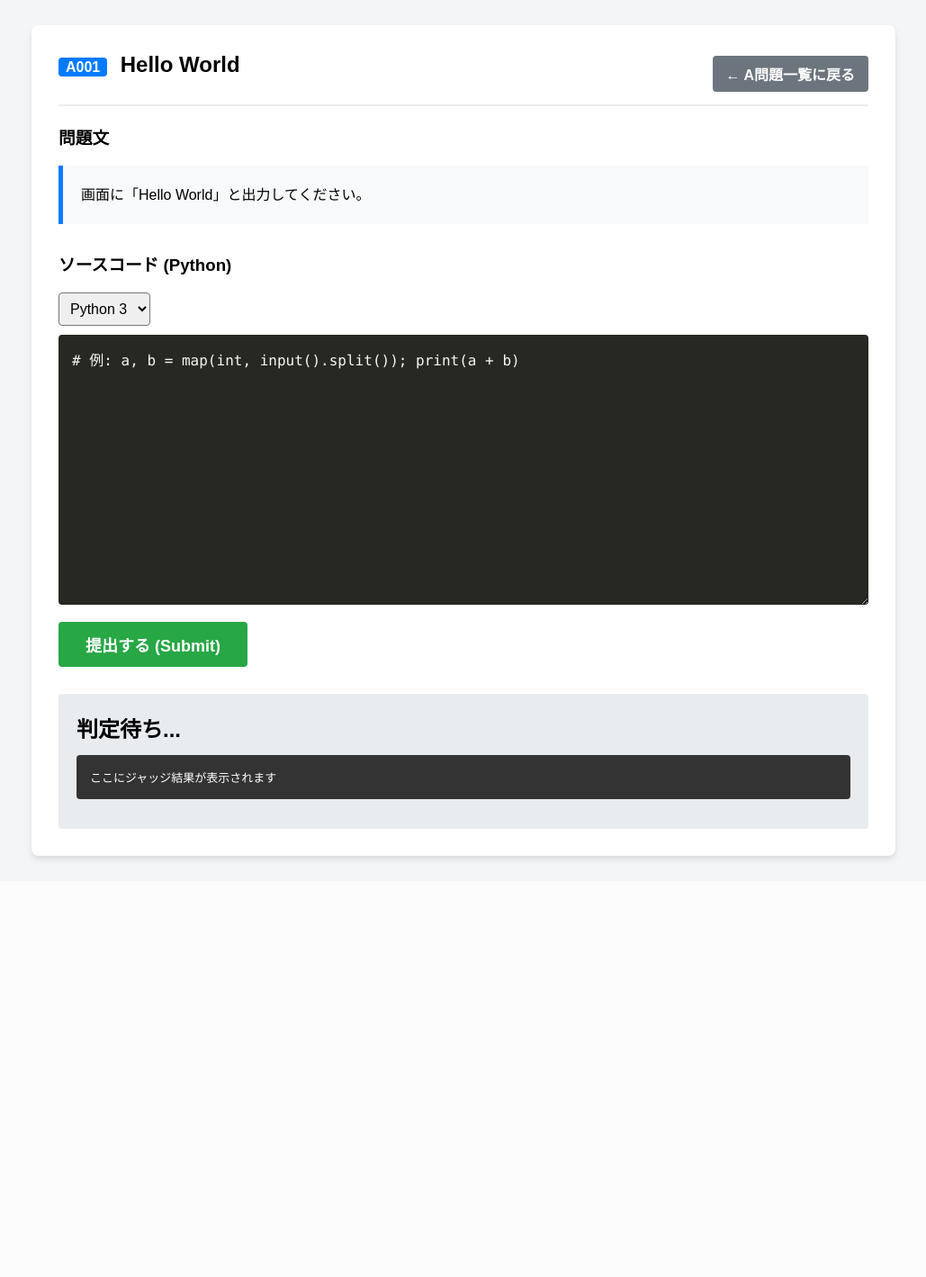
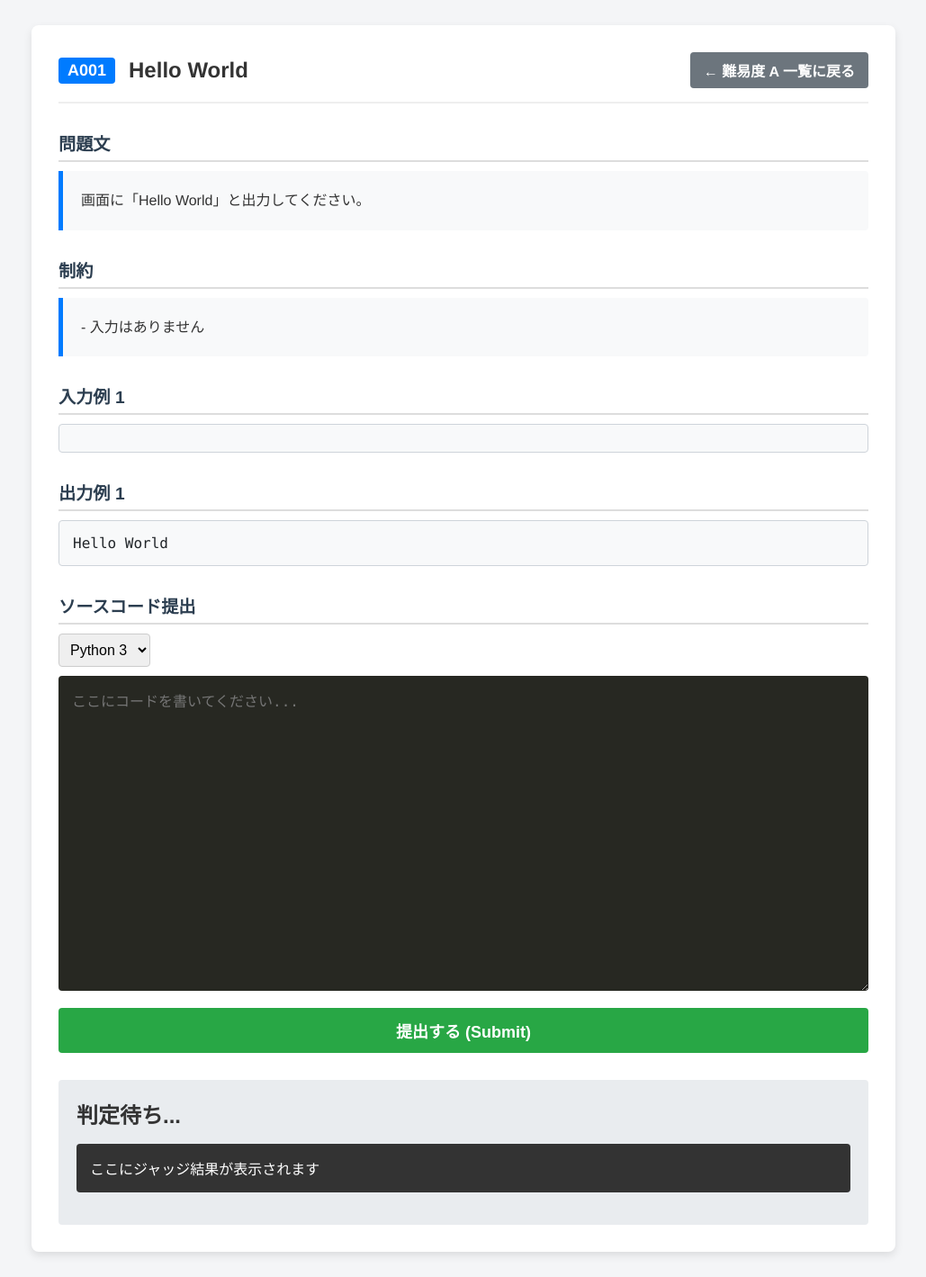
Before and after one commit to sin-45/program-judge-system, a Flask app: page /problem/A001 in a window 1280 px wide. Shown: the whole page at 90% size, without its empty margins (125-1154 px from the left). Before the commit the page ends 958 px from the top, so only its background shows below. Run offline with Flask 3, Linux system fonts and the light colour scheme; data comes from the database, SQL or seed files in the repository; data that the repository does not hold is empty.

Commit message:
入力例と入力制限の項目を追加

```diff
--- a/templates/problem.html
+++ b/templates/problem.html
@@ -4,21 +4,35 @@
     <meta charset="UTF-8">
     <title>{{ problem.problem_id }} - {{ problem.title }}</title>
     <style>
-        body { font-family: sans-serif; background-color: #f4f5f7; padding: 20px; }
-        .container { max-width: 900px; margin: 0 auto; background: white; padding: 30px; border-radius: 8px; box-shadow: 0 4px 6px rgba(0,0,0,0.1); }
-        .header-actions { display: flex; justify-content: space-between; align-items: center; border-bottom: 2px solid #eee; padding-bottom: 10px; margin-bottom: 20px; }
-        .btn-back { background-color: #6c757d; color: white; padding: 8px 15px; text-decoration: none; border-radius: 4px; font-weight: bold; }
-        .problem-info { margin-bottom: 20px; }
-        .problem-id { background: #007bff; color: white; padding: 2px 8px; border-radius: 4px; font-weight: bold; margin-right: 10px; }
-        .problem-desc { background: #f8f9fa; padding: 20px; border-left: 5px solid #007bff; margin-bottom: 30px; font-size: 16px; white-space: pre-wrap; line-height: 1.6; }
-        textarea { width: 100%; height: 300px; font-family: 'Consolas', 'Monaco', monospace; font-size: 16px; padding: 15px; box-sizing: border-box; background-color: #272822; color: #f8f8f2; border-radius: 4px; border: none; }
-        .submit-btn { margin-top: 15px; padding: 12px 30px; font-size: 18px; font-weight: bold; background-color: #28a745; color: white; border: none; border-radius: 4px; cursor: pointer; transition: 0.2s; }
+        body { font-family: 'Helvetica Neue', Arial, sans-serif; background-color: #f4f5f7; padding: 20px; color: #333; }
+        .container { max-width: 900px; margin: 0 auto; background: white; padding: 30px; border-radius: 8px; box-shadow: 0 4px 10px rgba(0,0,0,0.1); }
+
+        /* ヘッダー周り */
+        .header-actions { display: flex; justify-content: space-between; align-items: center; border-bottom: 2px solid #eee; padding-bottom: 15px; margin-bottom: 20px; }
+        .btn-back { background-color: #6c757d; color: white; padding: 8px 15px; text-decoration: none; border-radius: 4px; font-weight: bold; transition: 0.2s; }
+        .btn-back:hover { background-color: #5a6268; }
+        .problem-info { display: flex; align-items: center; gap: 15px; }
+        .problem-id { background: #007bff; color: white; padding: 4px 10px; border-radius: 4px; font-weight: bold; font-size: 18px; }
+        .problem-title { font-size: 24px; font-weight: bold; margin: 0; }
+
+        /* 問題文・制約・入出力のスタイル */
+        .section-title { font-size: 1.2em; font-weight: bold; margin-top: 30px; margin-bottom: 10px; border-bottom: 2px solid #ddd; padding-bottom: 5px; color: #2c3e50; }
+        .problem-desc { background: #f8f9fa; padding: 20px; border-left: 5px solid #007bff; font-size: 16px; line-height: 1.6; border-radius: 0 4px 4px 0; }
+        .example-box { background: #f8f9fa; border: 1px solid #ced4da; padding: 15px; border-radius: 4px; font-family: 'Consolas', 'Monaco', monospace; font-size: 16px; white-space: pre-wrap; margin-bottom: 20px; color: #212529; }
+
+        /* エディタ・提出周り */
+        .editor-controls { margin-bottom: 10px; }
+        select { padding: 8px; font-size: 16px; border-radius: 4px; border: 1px solid #ccc; outline: none; }
+        textarea { width: 100%; height: 350px; font-family: 'Consolas', 'Monaco', monospace; font-size: 16px; padding: 15px; box-sizing: border-box; background-color: #272822; color: #f8f8f2; border-radius: 4px; border: none; outline: none; resize: vertical; }
+        .submit-btn { margin-top: 15px; padding: 12px 30px; font-size: 18px; font-weight: bold; background-color: #28a745; color: white; border: none; border-radius: 4px; cursor: pointer; transition: 0.2s; width: 100%; }
         .submit-btn:hover { background-color: #218838; }
+
+        /* ジャッジ結果表示 */
         .result-box { margin-top: 30px; padding: 20px; background-color: #e9ecef; border-radius: 4px; min-height: 100px; }
         .status-text { font-size: 24px; font-weight: bold; margin-bottom: 10px; }
         .status-AC { color: #28a745; }
-        .status-WA { color: #dc3545; }
-        pre { background: #333; color: #fff; padding: 15px; border-radius: 4px; overflow-x: auto; }
+        .status-WA, .status-RE, .status-TLE, .status-CE { color: #dc3545; }
+        pre { background: #333; color: #fff; padding: 15px; border-radius: 4px; overflow-x: auto; white-space: pre-wrap; word-wrap: break-word; font-family: 'Consolas', 'Monaco', monospace; }
     </style>
 </head>
 <body>
@@ -26,23 +40,33 @@
         <div class="header-actions">
             <div class="problem-info">
                 <span class="problem-id">{{ problem.problem_id }}</span>
-                <span style="font-size: 24px; font-weight: bold;">{{ problem.title }}</span>
+                <h1 class="problem-title">{{ problem.title }}</h1>
             </div>
-            <a href="/difficulty/{{ problem.difficulty }}" class="btn-back">← {{ problem.difficulty }}問題一覧に戻る</a>
+            <a href="/difficulty/{{ problem.difficulty }}" class="btn-back">← 難易度 {{ problem.difficulty }} 一覧に戻る</a>
         </div>
 
-        <h3>問題文</h3>
-        <div class="problem-desc">{{ problem.description }}</div>
+        <div class="section-title">問題文</div>
+        <div class="problem-desc" style="white-space: pre-wrap;">{{ problem.description }}</div>
 
-        <h3>ソースコード (Python)</h3>
-        <input type="hidden" id="problemId" value="{{ problem.problem_id }}">
-        <div style="margin-bottom: 10px;">
-            <select id="languageSelect" style="padding: 8px; font-size: 16px; border-radius: 4px;">
+        <div class="section-title">制約</div>
+        <div class="problem-desc" style="white-space: pre-wrap;">{{ problem.constraints }}</div>
+
+        <div class="section-title">入力例 1</div>
+        <div class="example-box">{{ problem.input_example }}</div>
+
+        <div class="section-title">出力例 1</div>
+        <div class="example-box">{{ problem.output_example }}</div>
+
+        <div class="section-title">ソースコード提出</div>
+        <div class="editor-controls">
+            <select id="languageSelect">
                 <option value="python">Python 3</option>
                 <option value="rust">Rust</option>
             </select>
         </div>
-        <textarea id="sourceCode" spellcheck="false" placeholder="ここにPythonコードを書いてください..."># 例: a, b = map(int, input().split()); print(a + b)</textarea>
+
+        <input type="hidden" id="problemId" value="{{ problem.problem_id }}">
+        <textarea id="sourceCode" spellcheck="false" placeholder="ここにコードを書いてください..."></textarea>
 
         <button class="submit-btn" onclick="submitCode()">提出する (Submit)</button>
 
@@ -54,17 +78,27 @@
 
     <script>
         async function submitCode() {
-            const lang = document.getElementById('languageSelect').value;
-            const code = document.getElementById('sourceCode').value;
-            const problemId = document.getElementById('problemId').value;
+            // UIのリセット
             const statusBox = document.getElementById('statusResult');
             const outputBox = document.getElementById('outputResult');
-
             statusBox.textContent = "ジャッジ中... (WJ)";
             statusBox.className = "status-text";
             outputBox.textContent = "";
 
+            // 入力データの取得
+            const lang = document.getElementById('languageSelect').value;
+            const code = document.getElementById('sourceCode').value;
+            const problemId = document.getElementById('problemId').value;
+
+            if (!code.trim()) {
+                statusBox.textContent = "エラー";
+                outputBox.textContent = "ソースコードが入力されていません。";
+                statusBox.classList.add('status-WA');
+                return;
+            }
+
             try {
+                // サーバーへ送信
                 const response = await fetch('/submit', {
                     method: 'POST',
                     headers: { 'Content-Type': 'application/json' },
@@ -76,15 +110,22 @@
                 });
 
                 const data = await response.json();
+
+                // 結果の反映
                 statusBox.textContent = data.status;
                 outputBox.textContent = data.output;
 
-                if (data.status.includes('AC')) statusBox.classList.add('status-AC');
-                else statusBox.classList.add('status-WA');
+                // ステータスに応じた文字色の変更
+                if (data.status === 'AC') {
+                    statusBox.classList.add('status-AC');
+                } else {
+                    statusBox.classList.add('status-WA');
+                }
 
             } catch (error) {
-                statusBox.textContent = "エラー";
+                statusBox.textContent = "通信エラー";
                 outputBox.textContent = "サーバーとの通信に失敗しました。";
+                statusBox.classList.add('status-WA');
             }
         }
     </script>
```
